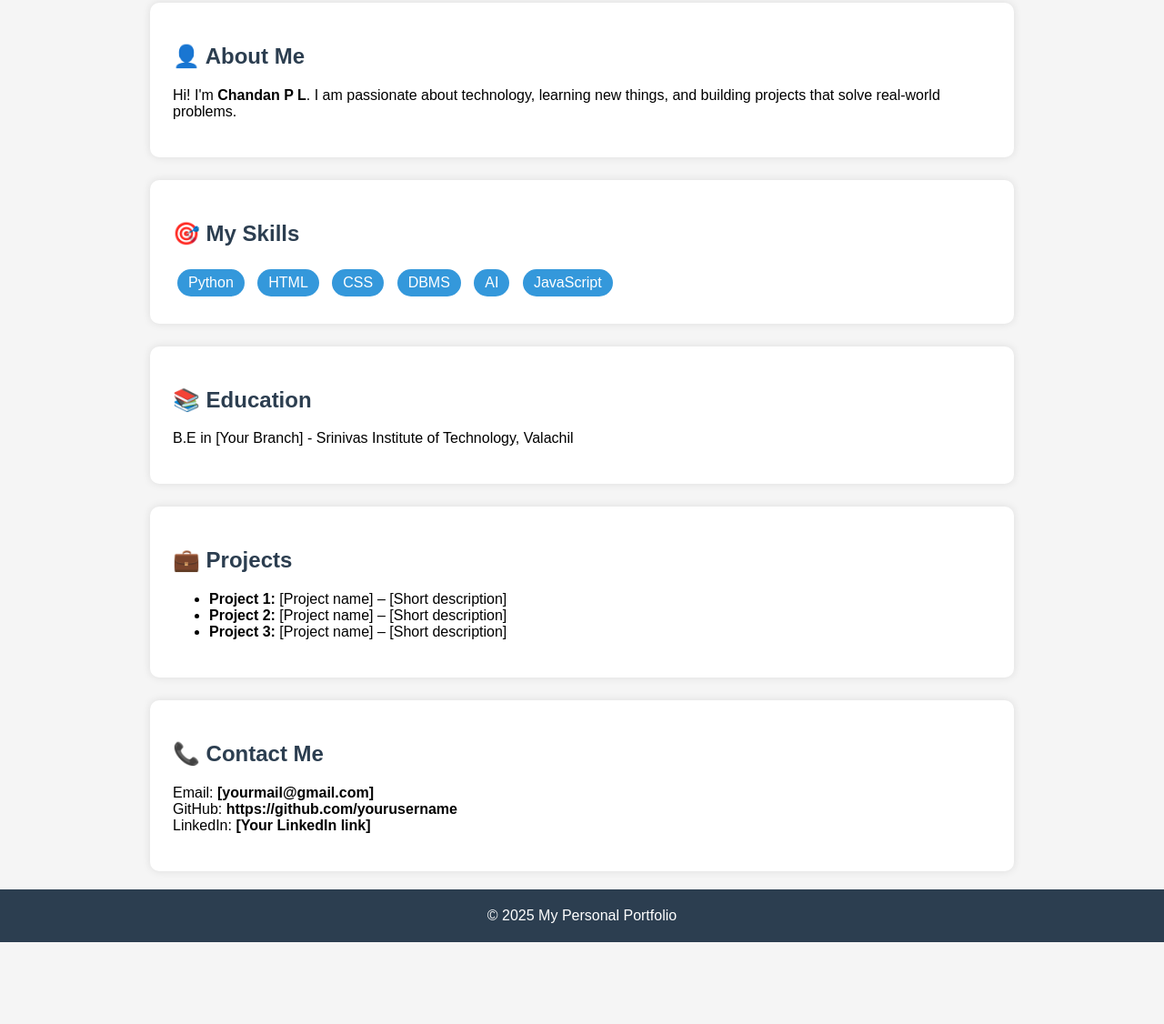
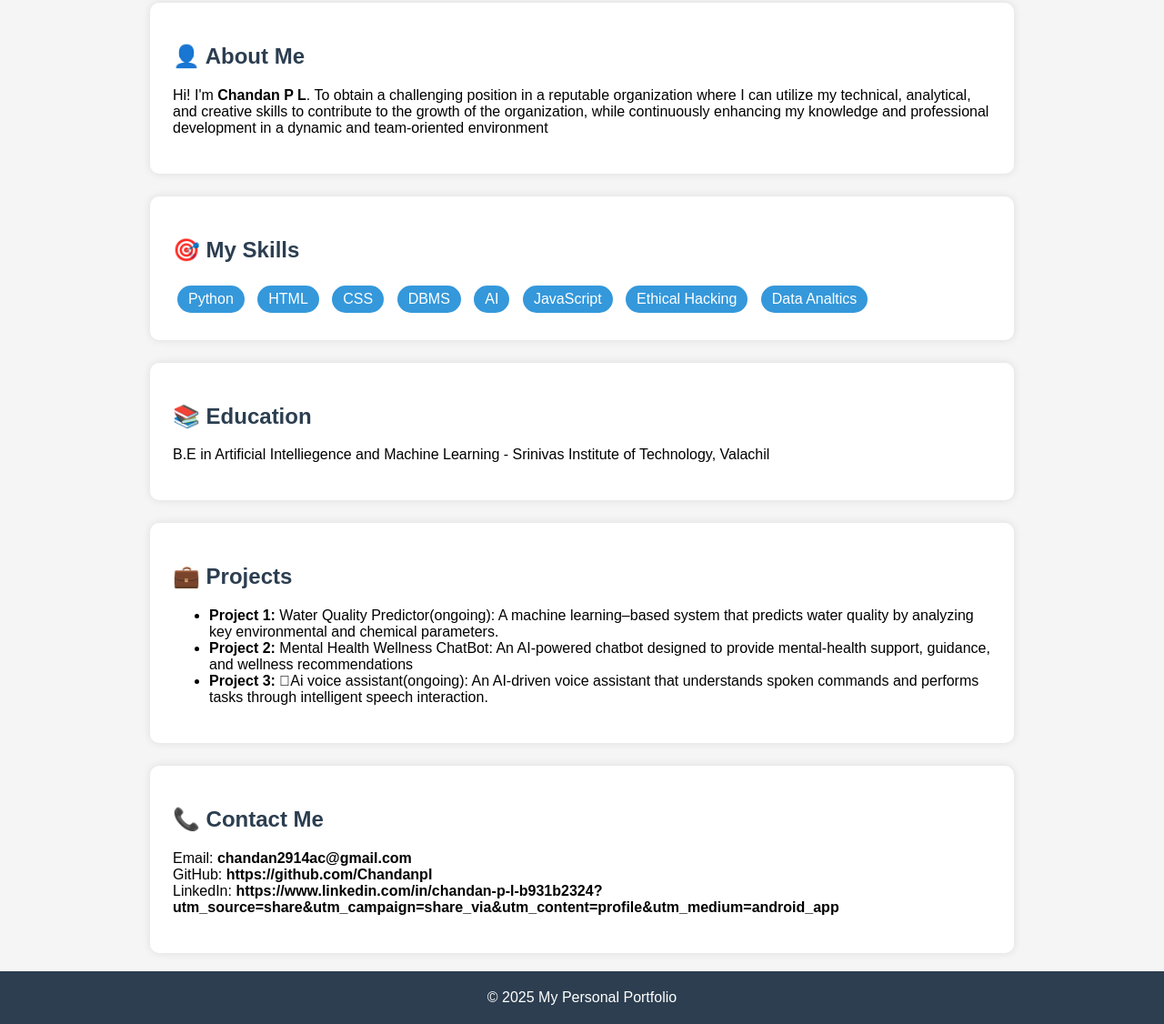
Before and after one commit to Chandanpl/chandanweb, a website: page index.html in a window 1280 px wide. Shown: the part 469-1595 px from the top of the page at 91% size. Before the commit the page ends 1505 px from the top, so only its background shows below. Drawn offline with Linux system fonts and the light colour scheme.

Commit message:
Update index.html

```diff
--- a/index.html
+++ b/index.html
@@ -2,7 +2,7 @@
 <html lang="en">
 <head>
 <meta charset="utf-8" />
-<meta name="viewport" content="width=device-width, initial-scale=1" />
+<meta name="viewport" content="width=device-width, initial-scale=1.0" />
 <title>ChandanPL</title>
 
 <style>
@@ -169,7 +169,7 @@
 
   <div class="section">
     <h2>👤 About Me</h2>
-    <p>Hi! I'm <b>Chandan P L</b>. I am passionate about technology, learning new things, and building projects that solve real-world problems.</p>
+    <p>Hi! I'm <b>Chandan P L</b>. To obtain a challenging position in a reputable organization where I can utilize my technical, analytical, and creative skills to contribute to the growth of the organization, while continuously enhancing my knowledge  and professional development in a dynamic and team-oriented environment</p>
   </div>
 
   <div class="section">
@@ -181,28 +181,30 @@
       <span>DBMS</span>
       <span>AI</span>
       <span>JavaScript</span>
+      <span>Ethical Hacking</span>
+      <span>Data Analtics</span>
     </div>
   </div>
 
   <div class="section">
     <h2>📚 Education</h2>
-    <p>B.E in [Your Branch] - Srinivas Institute of Technology, Valachil</p>
+    <p>B.E in Artificial Intelliegence and Machine Learning - Srinivas Institute of Technology, Valachil</p>
   </div>
 
   <div class="section">
     <h2>💼 Projects</h2>
     <ul>
-      <li><b>Project 1:</b> [Project name] – [Short description]</li>
-      <li><b>Project 2:</b> [Project name] – [Short description]</li>
-      <li><b>Project 3:</b> [Project name] – [Short description]</li>
+      <li><b>Project 1:</b> Water Quality Predictor(ongoing): A machine learning–based system that predicts water quality by analyzing key environmental and chemical parameters.</li>
+      <li><b>Project 2:</b> Mental Health Wellness ChatBot: An AI-powered chatbot designed to provide mental-health support, guidance, and wellness recommendations</li>
+      <li><b>Project 3:</b> Ai voice assistant(ongoing): An AI-driven voice assistant that understands spoken commands and performs tasks through intelligent speech interaction.</li>
     </ul>
   </div>
 
   <div class="section">
     <h2>📞 Contact Me</h2>
-    <p>Email: <b>[yourmail@gmail.com]</b><br>
-      GitHub: <b>https://github.com/yourusername</b><br>
-      LinkedIn: <b>[Your LinkedIn link]</b></p>
+    <p>Email: <b>chandan2914ac@gmail.com</b><br>
+      GitHub: <b>https://github.com/Chandanpl</b><br>
+      LinkedIn: <b>https://www.linkedin.com/in/chandan-p-l-b931b2324?utm_source=share&utm_campaign=share_via&utm_content=profile&utm_medium=android_app</b></p>
   </div>
 
   <footer>© 2025 My Personal Portfolio</footer>
```
